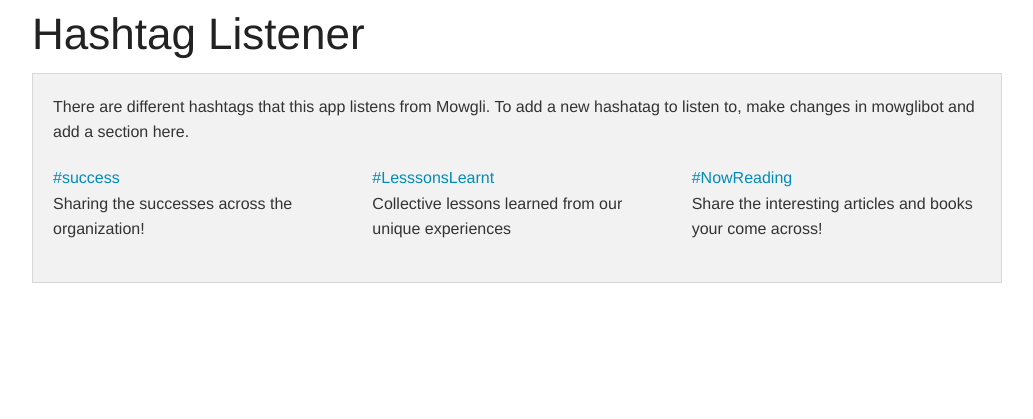
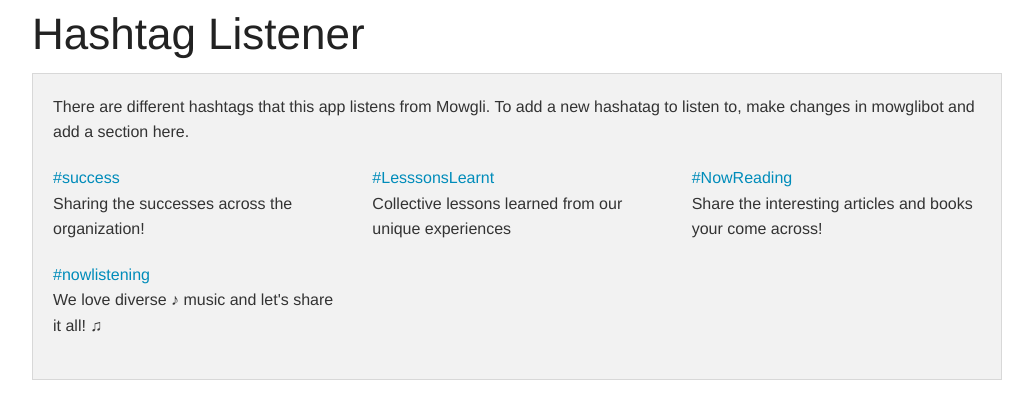
Before and after one commit to okfn/hashtag-listener, a Flask app: page / in a window 1280 px wide. Shown: the top 419 px of the page, without its empty margins (123-1156 px from the left). Run offline with Flask 2, Linux system fonts and the light colour scheme.

Commit message:
Add a view for nowlistening

```diff
--- a/templates/index.html
+++ b/templates/index.html
@@ -19,6 +19,11 @@
           <p><a href="{{ url_for('entry_show', name='nowreading') }}">#NowReading</a><br />Share the interesting articles and books your come across!</p>
         </div>
       </div>
+        <div class="row">
+          <div class="large-4 medium-4 columns">
+            <p><a href="{{ url_for('entry_show', name='nowlistening') }}">#nowlistening</a><br />We love diverse &#9834; music and let's share it all! &#9835; </p>
+        </div>
+      </div>
     </div>
   </div>
 {% endblock %}
```
